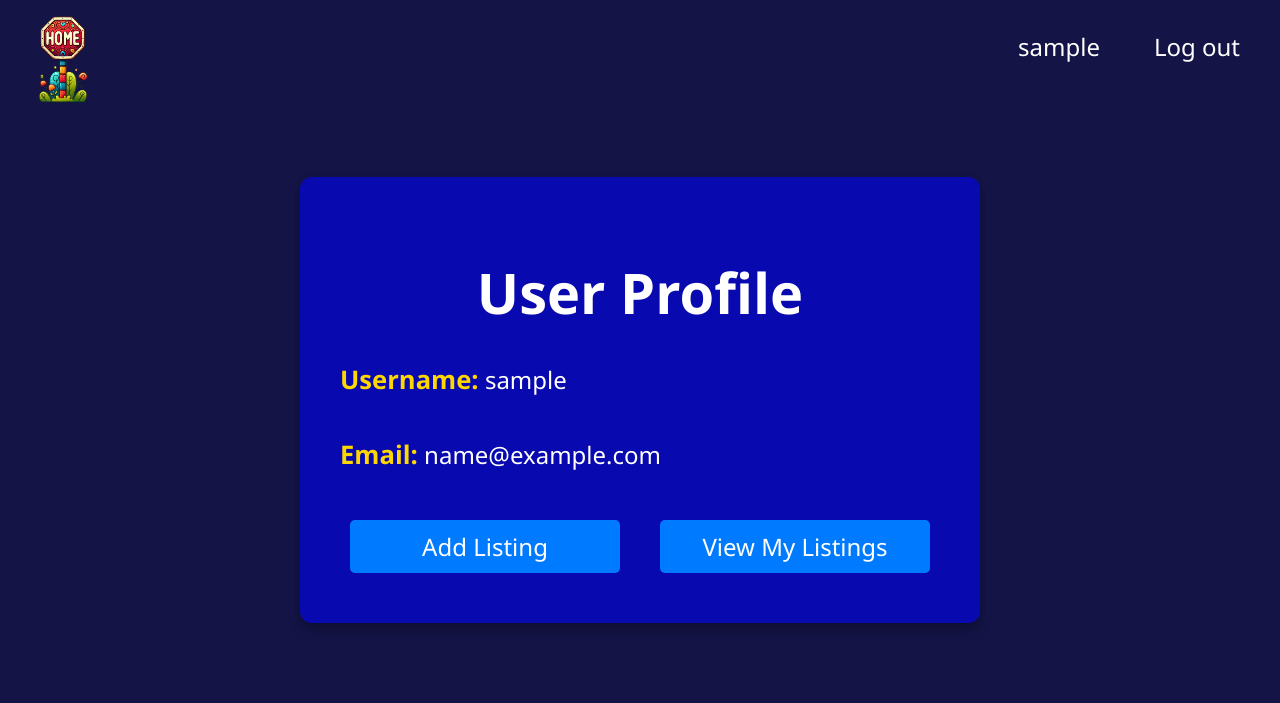
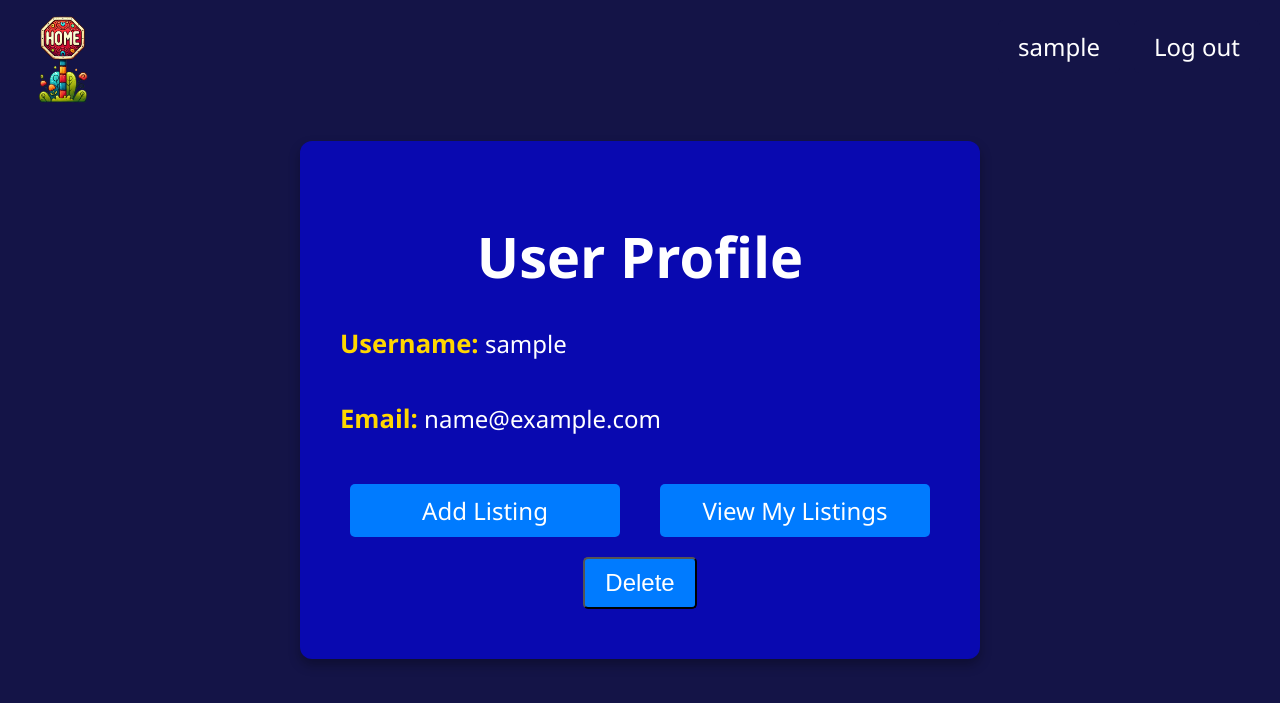
Before and after one commit to PetioNedev/Python_Project, a Flask app: a page that uses src/templates/user.html in a window 1280 px wide. Shown: the top 703 px of the page. Run offline with Flask 3, Linux system fonts and the light colour scheme; the visitor is signed in with stand-in values (Sample User, id 1); tables that the repository leaves empty hold one stand-in row (values such as "Sample post"); parts of the project's set-up code (start-up, migrations or seed data) failed here and were passed over.

Commit message:
Added delete button for profiles

```diff
--- a/src/models.py
+++ b/src/models.py
@@ -15,7 +15,6 @@ class User(db.Model):
 class Car(db.Model):
     id = db.Column(db.Integer, primary_key=True)
     user_id = db.Column(db.Integer, db.ForeignKey("user.id"), nullable=False)
-    likes = db.Column(db.Integer, default=0)
     mileage = db.Column(db.Integer, nullable=False)
     brand = db.Column(db.String(50), nullable=False)
     model = db.Column(db.String(50), nullable=False)
--- a/src/routes.py
+++ b/src/routes.py
@@ -65,7 +65,7 @@ def logout():
 def user_page(username):
     session_username = session.get("username")
     if session_username and username == session_username:
-        user = User.query.filter_by(username=session_username).first()
+        user = User.query.filter_by(username=session_username).first_or_404()
         return render_template(
             "user.html", title="User", my_username=session_username, user=user
         )
@@ -111,7 +111,7 @@ def catalog(user=None):
     username = session.get("username")
     if "user" in request.args and username == request.args["user"]:
         user = request.args["user"]
-        user_db_info = User.query.filter_by(username=user).first()
+        user_db_info = User.query.filter_by(username=user).first_or_404()
         cars = user_db_info.cars
     else:
         cars = Car.query.all()
@@ -148,7 +148,7 @@ def add_listing_action():
     new_mileage = request.form["mileage"]
     new_year = int(request.form["year"])
     session_username = session.get("username")
-    user = User.query.filter_by(username=session_username).first()
+    user = User.query.filter_by(username=session_username).first_or_404()
     new_car = Car(
         user_id=user.id,
         brand=new_brand,
@@ -217,3 +217,21 @@ def delete(car_id):
     db.session.commit()
 
     return redirect(url_for("catalog"))
+
+
+@app.route("/delete_user_action/<user_name>", methods=["POST"])
+def delete_user(user_name):
+    session_username = session.get("username")
+    if not (session_username and user_name == session_username):
+        return redirect(url_for("login", message="Log in your profile!"))
+
+    user_to_delete = User.query.filter_by(username=user_name).first_or_404()
+    car_ids = [car.id for car in user_to_delete.cars]
+    for car_id in car_ids:
+        delete_car_json(car_id)
+
+    db.session.delete(user_to_delete)
+    db.session.commit()
+
+    session.clear()
+    return redirect(url_for("home"))
--- a/src/templates/user.html
+++ b/src/templates/user.html
@@ -71,6 +71,11 @@
             <a href="/add_listing/{{my_username}}" class="btn">Add Listing</a>
             <a href="/my_listings/{{my_username}}" class="btn">View My Listings</a>
         </div>
+        {% if session.get("username") %}
+            <form action="/delete_user_action/{{session.get('username')}}" method="POST" onsubmit="return confirm('Are you sure you want to delete your profile?');">
+                <button type="submit" class="btn">Delete</button>
+            </form>
+        {% endif %}
     </div>
 </body>
 </html>
```
